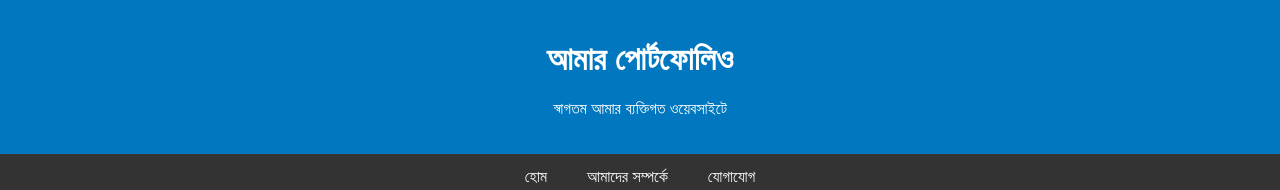
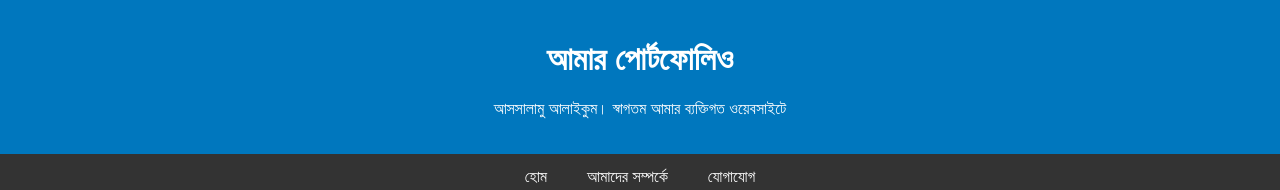
Before and after one commit to Your-Shohan/My--Portfolio-, a plain HTML site: page index.html in a window 1280 px wide. Shown: the top 190 px of the page. Drawn offline with Linux system fonts and the light colour scheme.

Commit message:
Update index.html

```diff
--- a/index.html
+++ b/index.html
@@ -85,7 +85,7 @@
 <body>
   <header>
     <h1>আমার পোর্টফোলিও</h1>
-    <p>স্বাগতম আমার ব্যক্তিগত ওয়েবসাইটে</p>
+    <p>আসসালামু আলাইকুম। স্বাগতম আমার ব্যক্তিগত ওয়েবসাইটে</p>
   </header>
 
   <nav>
```
